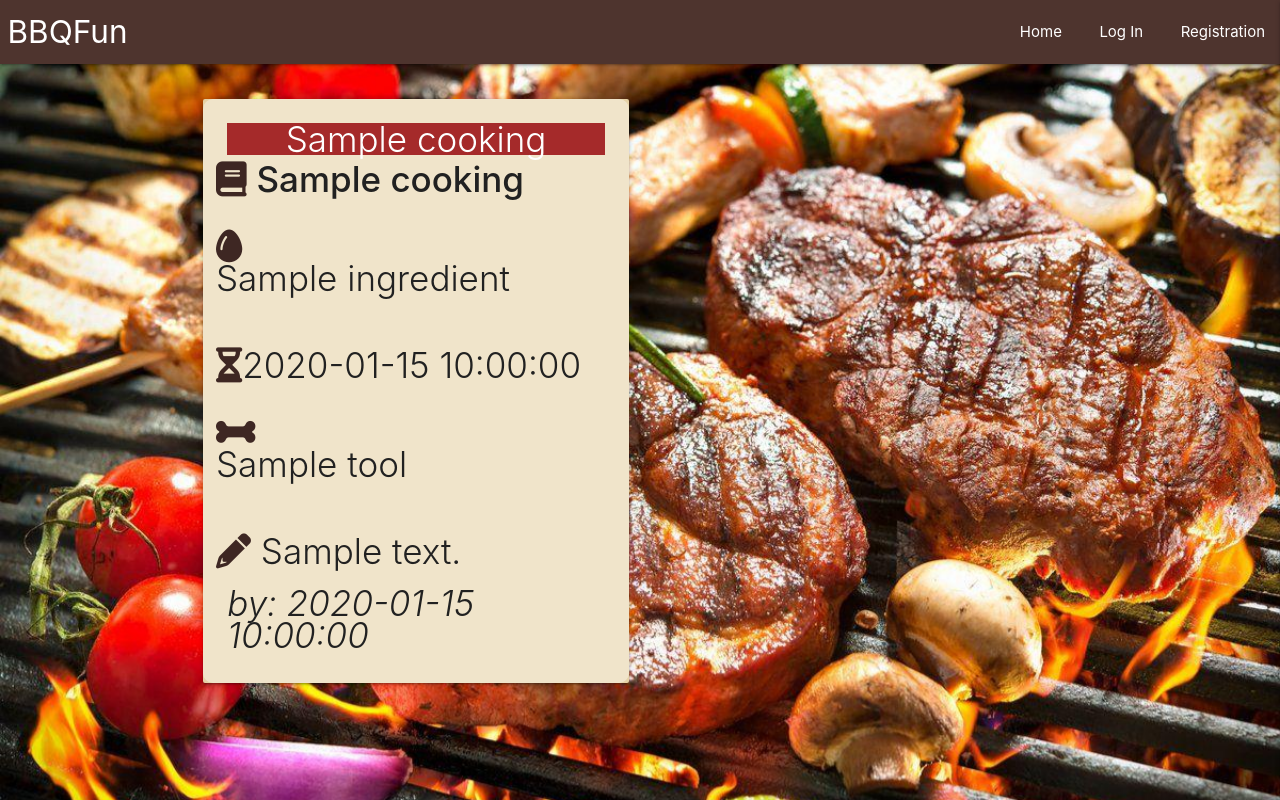
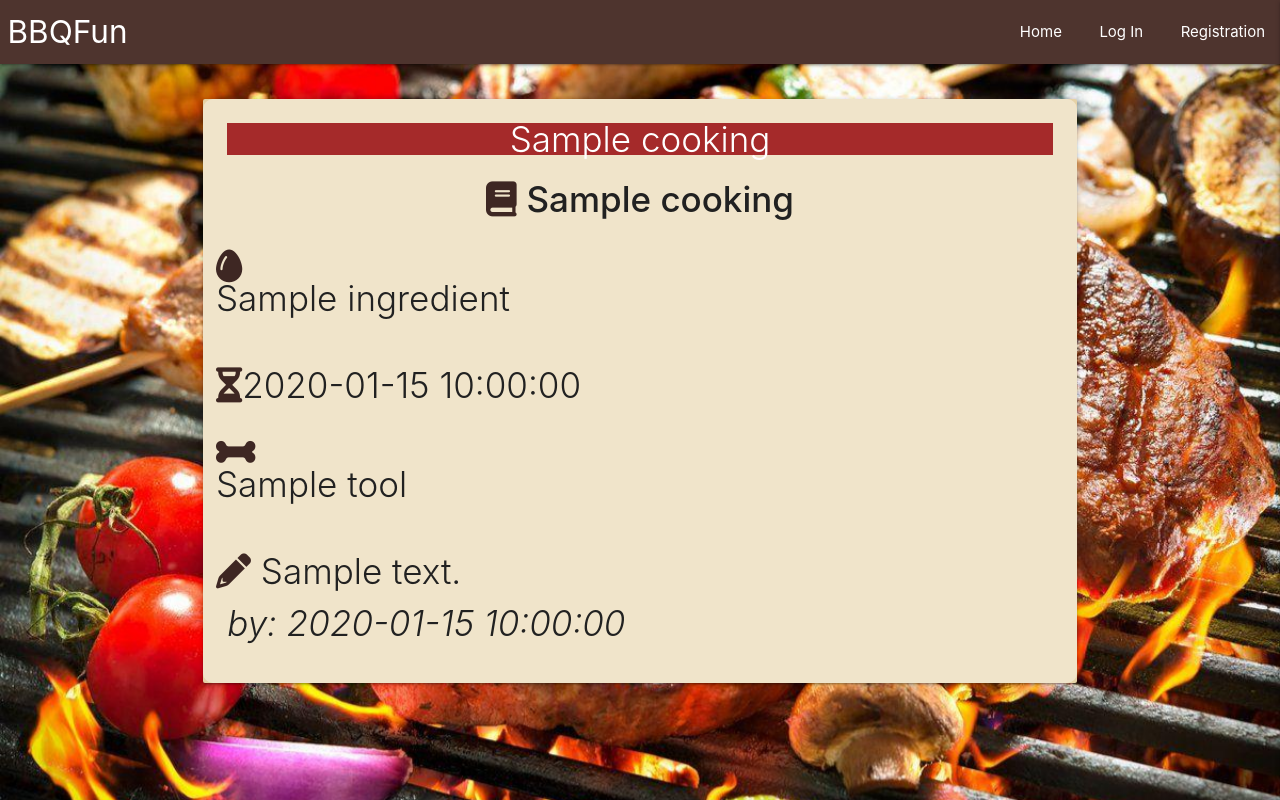
Before and after one commit to 78Istvan/Build-Seven-Project, a Flask app: page / in a window 1280 px wide. Run offline with Flask 2, Linux system fonts and the light colour scheme; a database or web service that is not in the repository returns one stand-in record (values such as "Sample title"); some libraries are stand-ins or nearby versions.

Commit message:
Styling card content in cooking.html page

```diff
--- a/static/css/style.css
+++ b/static/css/style.css
@@ -73,3 +73,13 @@ body, html {
 .small-text {
     text-align: center;
 }
+
+.btn-large {
+    margin-top: 25px;
+    margin-bottom: 5px;
+}
+
+.card-content-p {
+    text-align: center;
+    padding-top: 20px;
+}
--- a/templates/cooking.html
+++ b/templates/cooking.html
@@ -9,15 +9,15 @@
 
               <div class="row">
                 {% for cook in cooking %}
-                <div class="col s12 m6">
-                  <div class="card card-main sticky-action white-transparent">
+                <div class="col s12 m12">
+                  <div class="card card-main sticky-action brown-transparent">
                       <div class="card-content">
                           <div class="card-title grey-text text-darken-4">
                             <div class="card-category">
                               <span class="card-title">{{ cook.category_name }}</span>
                             </div>
                               <div class="row">
-                            <p><i class="fas fa-book brown-text text-darken-4 prefix"></i> <strong>{{ cook.recipe_title }} </strong></p>
+                            <p class="card-content-p"><i class="fas fa-book brown-text text-darken-4 prefix align-center"></i> <strong>{{ cook.recipe_title }} </strong></p>
                           </div>
                             <div class="row">
                             <ul><i class="fas fa-egg brown-text text-darken-4 prefix"></i>
@@ -40,9 +40,10 @@
                             <p><i  class="fas fa-pencil-alt brown-text text-darken-4 prefix"></i> {{ cook.description }} </p>
                             </div>
                             <p><em>by: {{ cook.created_by }}</em></p>
-                            <div class="col s3">
+                           <div class="row">
+
                               {% if session.user|lower == cook.created_by|lower %}
-                              <a href="{{ url_for('edit_recipe',cook_id=cook._id) }}" class="btn-small brown ">Edit</a>
+                              <a href="{{ url_for('edit_recipe',cook_id=cook._id) }}" class="btn-large brown align-center">Edit</a>
                               {% endif %}
                             </div>
                           </div>
```
